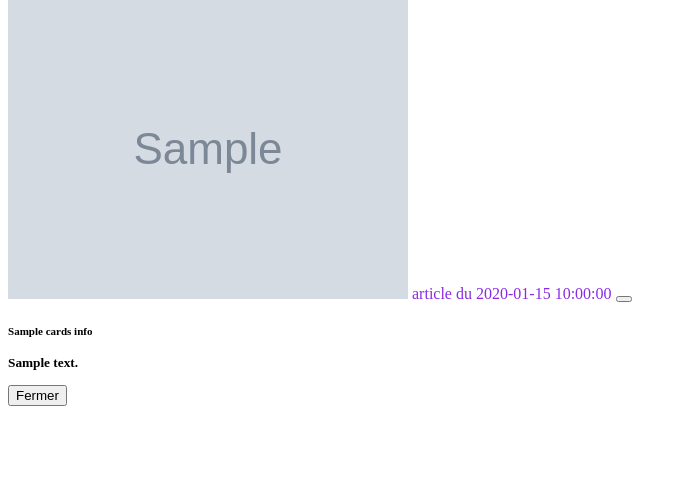
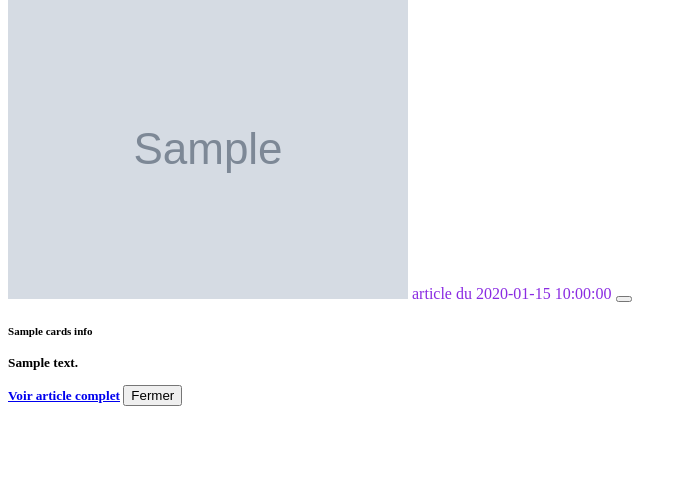
Before and after one commit to VeroBrossard/FluxMasters, a PHP site: template views/index_views.php in a window 1280 px wide. Shown: the part 185-670 px from the top of the page, without its empty margins (0-687 px from the left). Run offline with PHP 8.4, Linux system fonts and the light colour scheme; the template is opened without the code that fills it: most values are stand-ins (such as "Sample title", 1, 10 or a date in 2020); grey boxes marked "Sample" are stand-in pictures.

Commit message:
mofif modale article

```diff
--- a/controllers/index_controller.php
+++ b/controllers/index_controller.php
@@ -52,7 +52,7 @@ foreach ($rss->channel->item as $item) {
     $urlImg = (string)$item->enclosure['url'];
     $description = strip_tags((string) $item->description);
     $linkArticle = (string)$item->link;
-
+echo 'linkArticle =' .$linkArticle .'<br>';
     // remplissage du tableau cardsInfos pour affichage ensuite des infos par item
     $cardsInfos[$countTotalItems] = ['title' => $title, 'date' => $pubdate, 'urlImg' => $urlImg, 'description' => $description, 'link' => $linkArticle];
   }
--- a/views/index_views.php
+++ b/views/index_views.php
@@ -37,8 +37,12 @@
                             </div>
                             <div class="modal-body text-wrap fw-normal fst-italic">
                                 <p><?= $sous_util['description'] ?></p>
+
                             </div>
                             <div class="modal-footer">
+
+                            <span style="color:blue; text-align:left;" > <a href="<?= $sous_util['link'] ?>" title="vers l'article complet" >Voir article complet</a></span>
+
                                 <button type="button" class="btn btn-secondary" data-bs-dismiss="modal">Fermer</button>
 
                             </div>
```
